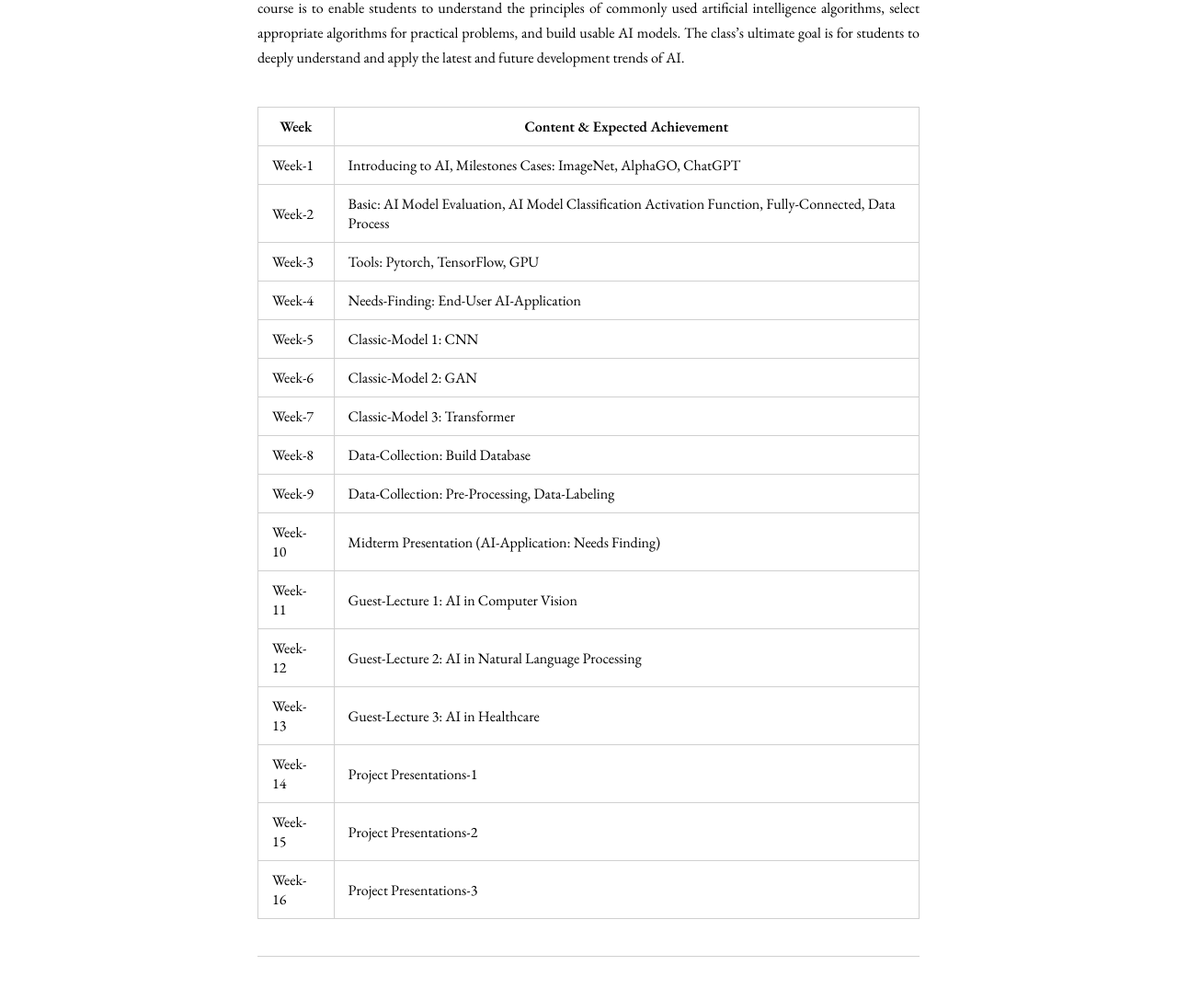
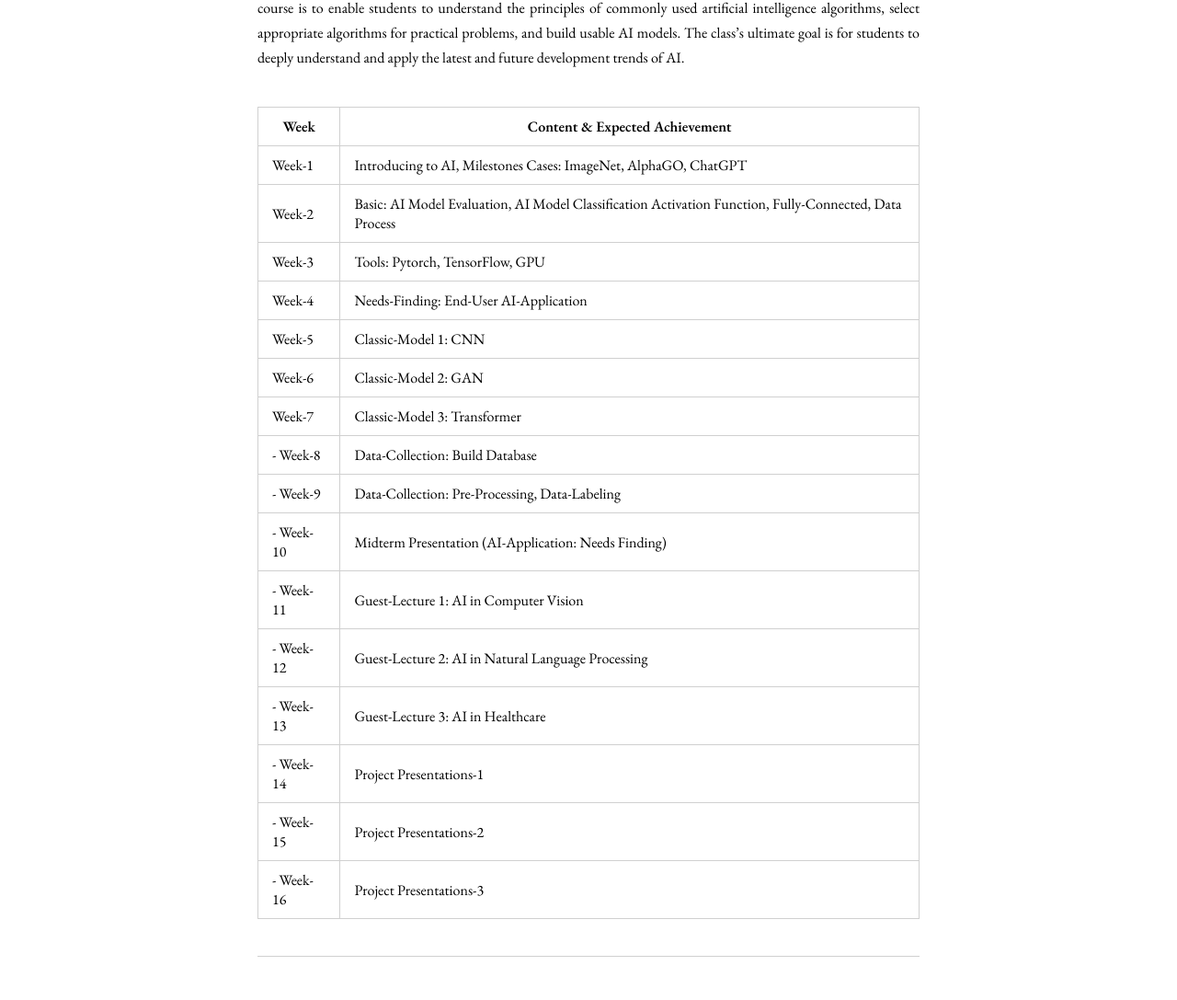
Before and after one commit to PatrickAIlab/PatrickAIlab.github.io, a Jekyll site: the page built from teaching/index.md, in a window 1280 px wide. Shown: the part 907-1994 px from the top of the page at 92% size. Built offline with Jekyll 4.4.1, drawn with Linux system fonts in a browser that asks for light colours; nearby versions of some CDN libraries.

```diff
--- a/teaching/index.md
+++ b/teaching/index.md
@@ -34,15 +34,15 @@ Furthermore, this course introduces the application of artificial intelligence i
 | Week-5 | Classic-Model 1: CNN |
 | Week-6 | Classic-Model 2: GAN |
 | Week-7 | Classic-Model 3: Transformer |
-| Week-8 | Data-Collection: Build Database |
-| Week-9 | Data-Collection: Pre-Processing, Data-Labeling |
-| Week-10 | Midterm Presentation (AI-Application: Needs Finding) |
-| Week-11 | Guest-Lecture 1: AI in Computer Vision |
-| Week-12 | Guest-Lecture 2: AI in Natural Language Processing |
-| Week-13 | Guest-Lecture 3: AI in Healthcare |
-| Week-14 | Project Presentations-1 |
-| Week-15 | Project Presentations-2 |
-| Week-16 | Project Presentations-3 |
+| - Week-8 | Data-Collection: Build Database |
+| - Week-9 | Data-Collection: Pre-Processing, Data-Labeling |
+| - Week-10 | Midterm Presentation (AI-Application: Needs Finding) |
+| - Week-11 | Guest-Lecture 1: AI in Computer Vision |
+| - Week-12 | Guest-Lecture 2: AI in Natural Language Processing |
+| - Week-13 | Guest-Lecture 3: AI in Healthcare |
+| - Week-14 | Project Presentations-1 |
+| - Week-15 | Project Presentations-2 |
+| - Week-16 | Project Presentations-3 |
 
 <!-- ### Undergraduate
 
```
